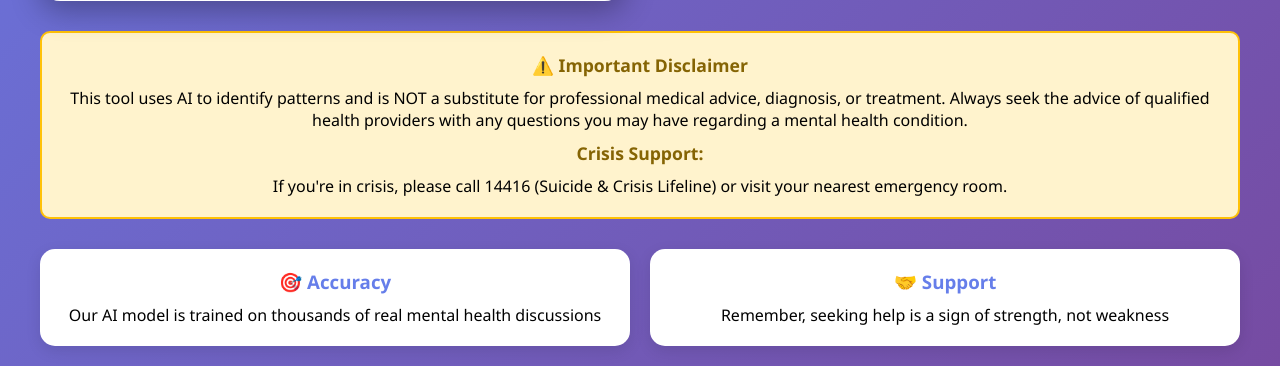
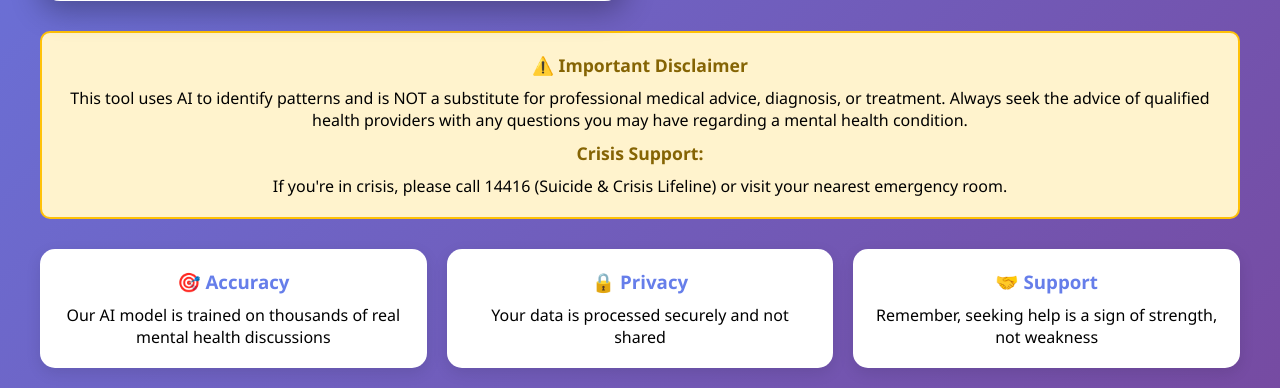
Before and after one commit to PrathamGit23/Mental-Health-Analysis-ML, a Flask app: page / in a window 1280 px wide. Shown: the part 719-1107 px from the top of the page. Before the commit the page ends 1085 px from the top, so only its background shows below. Run offline with Flask 3, Linux system fonts and the light colour scheme; parts of the project's set-up code (start-up, migrations or seed data) failed here and were passed over.

Commit message:
Add privacy information section to index.html

```diff
--- a/templates/index.html
+++ b/templates/index.html
@@ -354,6 +354,10 @@
                 <p>Our AI model is trained on thousands of real mental health discussions</p>
             </div>
             <div class="info-card">
+                <h3>🔒 Privacy</h3>
+                <p>Your data is processed securely and not shared</p>
+            </div>
+            <div class="info-card">
                 <h3>🤝 Support</h3>
                 <p>Remember, seeking help is a sign of strength, not weakness</p>
             </div>
```
